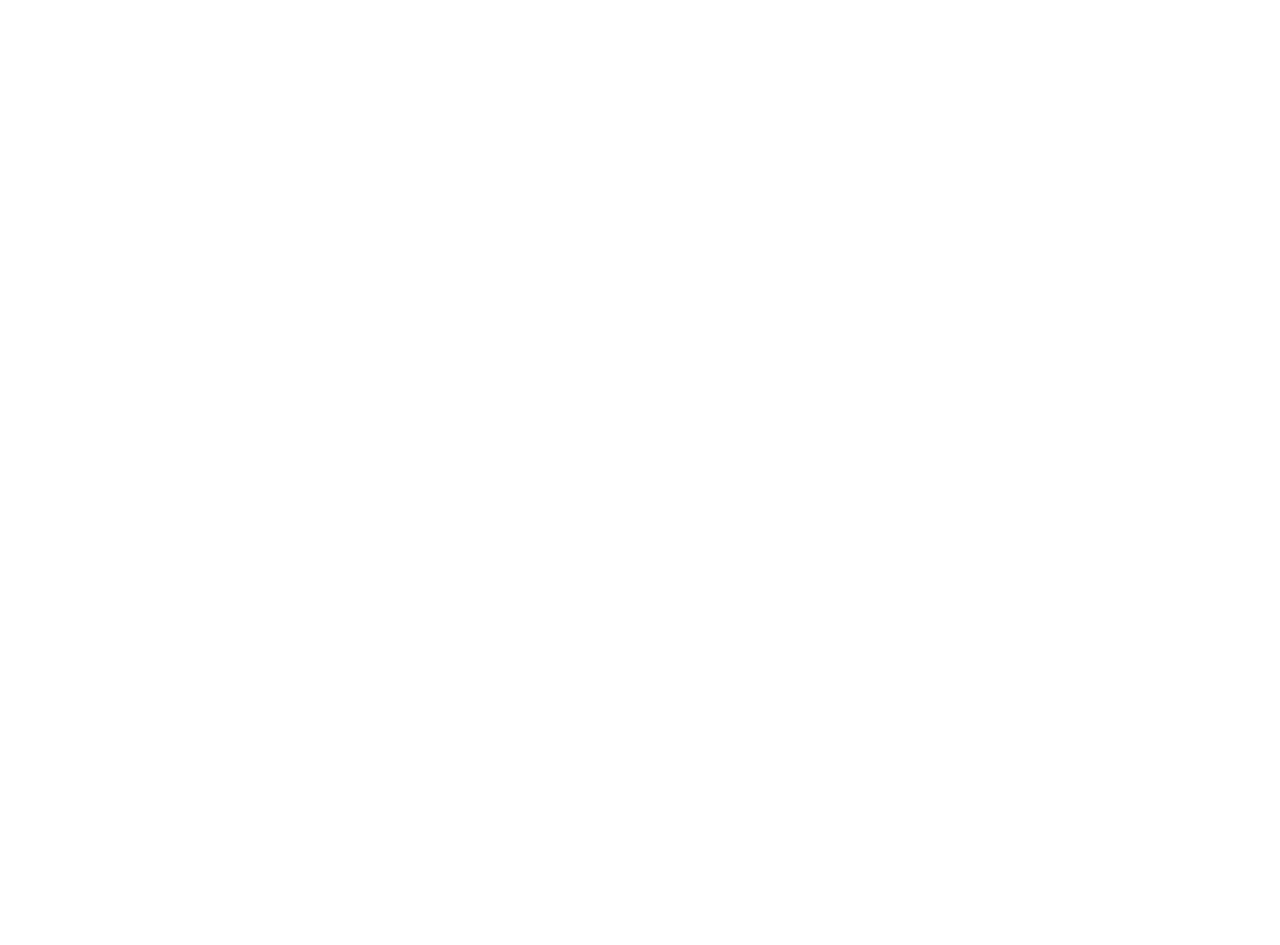
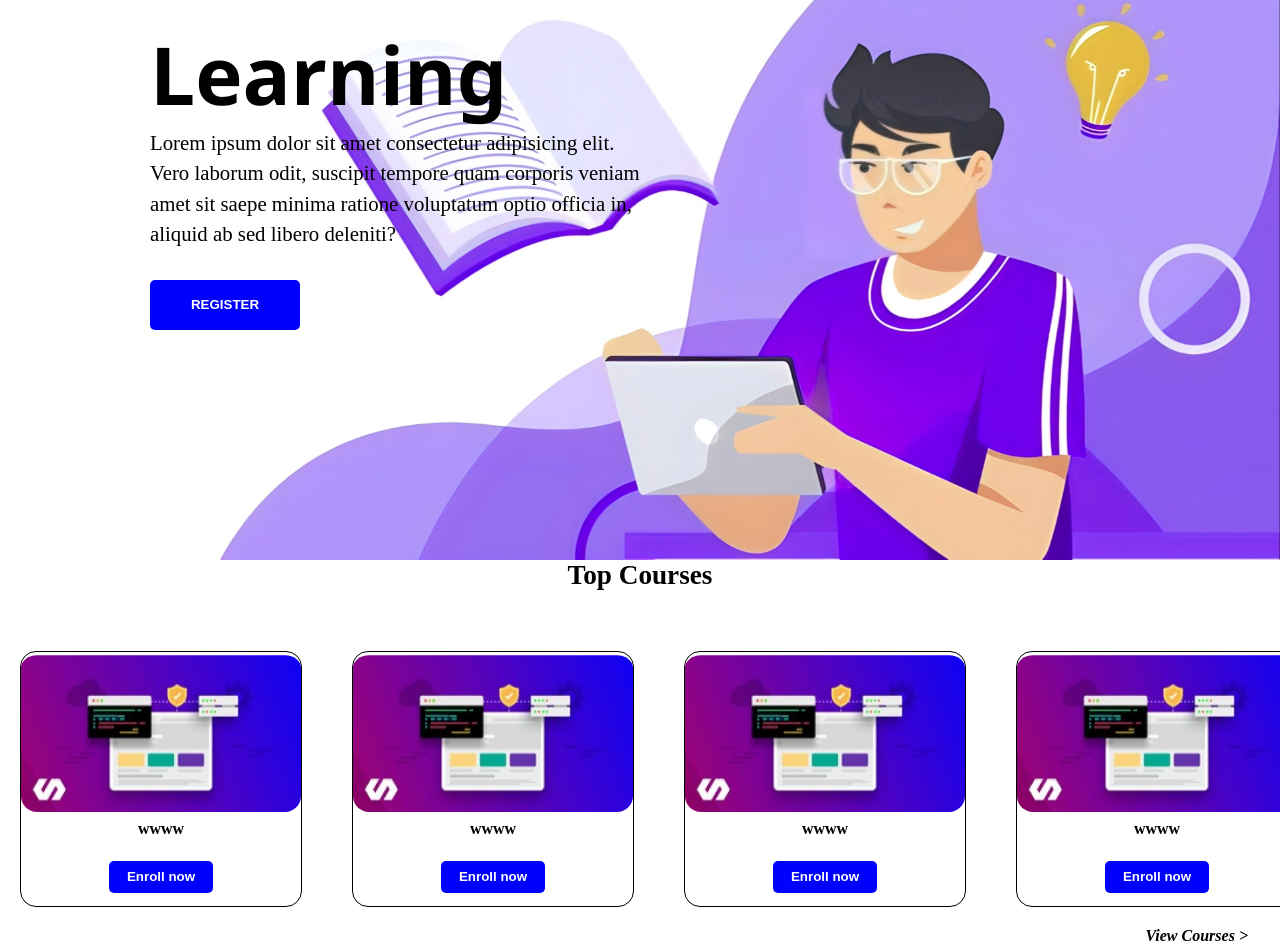
Before and after one commit to AbhijithKK/learnly, a React (Vite) app in the folder Client/: page / in a window 1280 px wide. Shown: the part 300-1245 px from the top of the page. Before the commit the page ends 800 px from the top, so only its background shows below. Built offline with nearby package versions, Linux system fonts and the light colour scheme.

Commit message:
section2 top courses shown completed

```diff
--- a/Client/src/App.tsx
+++ b/Client/src/App.tsx
@@ -13,8 +13,8 @@
    {/* <Signup/> */}
    {/* <Navbar/> */}
    {/* <Footer/> */}
-   {/* <Home/> */}
-   <Box/>
+   <Home/>
+
    </>
   )
 }
--- a/Client/src/Components/HomePage/Home.css
+++ b/Client/src/Components/HomePage/Home.css
@@ -1,7 +1,8 @@
 .home-main{
 margin-top: 60px;
 z-index: 0;
-position: fixed;
+
+
 
 }
 
@@ -15,6 +16,7 @@
     display: flex;
     align-items: center;
     justify-content: baseline;
+
 }
 .headding{
 font-weight: bolder;
@@ -29,6 +31,35 @@
     padding: 50px;
 
 }
+
+
+
+
+
+.home-boxes{
+    width: 100%;
+}
+.home-box-title{
+    font-weight: bold;
+    text-align: center;
+    margin-bottom: 2.5rem;
+    font-size: 1.7rem;
+}
+
+.home-box-more-btn{
+    cursor: pointer;
+    font-weight: bolder;
+    font-style: oblique;
+    text-align: end;
+    margin-right: 2rem;
+}
+
+.home-box {
+    display: flex;
+    gap: 50px;
+    padding: 20px;
+    overflow-x: scroll;
+  }
 
 @media (max-width:500px) {
     .home-section1{
--- a/Client/src/Components/HomePage/Home.tsx
+++ b/Client/src/Components/HomePage/Home.tsx
@@ -1,4 +1,5 @@
 
+import Box from '../Box/Box'
 import Button from '../Button/Button'
 import Navbar from '../Navbar/Navbar'
 import './Home.css'
@@ -8,7 +9,9 @@
 
 
       <div className="home-main">
+
       <Navbar/>
+
     <div className="home-section1">
       <div className="home-txt-container">
         <div className="headding">
@@ -28,7 +31,22 @@
       </div>
     </div>
     {/* section 2 scrollbar start */}
+      <div className="home-boxes">
+       <div className="home-box-title">
+       Top Courses
+       </div>
+       <div className="home-box">
 
+        <Box title='wwww' />
+        <Box title='wwww' />
+        <Box title='wwww' />
+        <Box title='wwww' />
+        <Box title='wwww' />
+       </div>
+       <div className="home-box-more-btn">
+        View Courses &gt;
+       </div>
+      </div>
       </div>
     </>
   )
--- a/Client/src/Components/Navbar/Navbar.css
+++ b/Client/src/Components/Navbar/Navbar.css
@@ -4,10 +4,11 @@
   justify-content: space-around;
   height: 60px;
   position: fixed;
-  background-color: transparent;
+  background-color: #ffffff;
   box-shadow: 0 1px 12px;
   width: 100%;
   top: 0;
+  z-index: 999;
 }
 .nav-logo {
   margin-left: 0;
```
